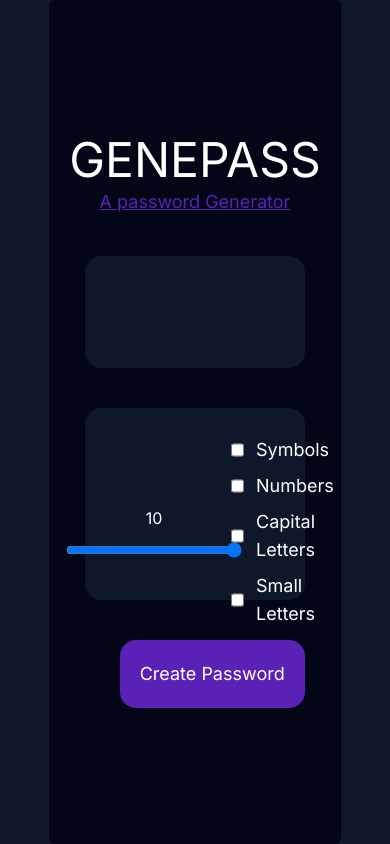
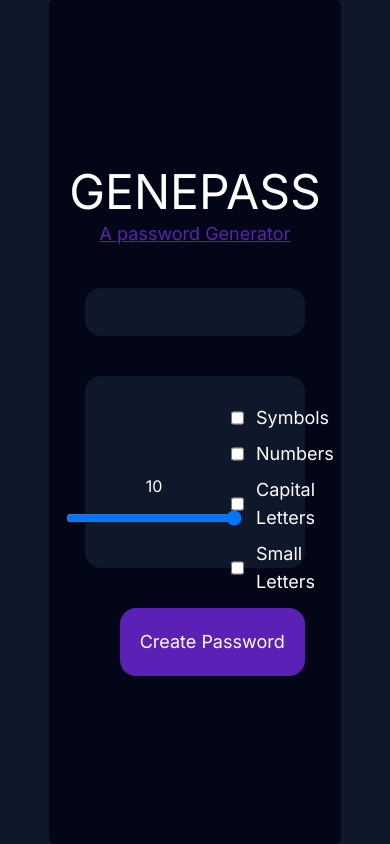
Before and after one commit to romulomelendez/genepass-api, a Next.js app in the folder frontend/: page / in a window 390 px wide. Built offline with nearby package versions, Linux system fonts and the light colour scheme.

Commit message:
Feat: Password display updated to mobile first concept design

```diff
--- a/frontend/src/app/page.tsx
+++ b/frontend/src/app/page.tsx
@@ -12,7 +12,7 @@ const Home: React.FC = () => {
 
         {/* Password Display */}
         <section className="w-9/12">
-          <input type="text" className="p-2 w-full h-28 text-violet-700 text-5xl rounded-2xl outline-none text-center bg-slate-900" />
+          <input type="text" className="p-2 w-full h-15 text-violet-700 text-2xl rounded-2xl outline-none text-center bg-slate-900" />
         </section>
 
         {/* Action buttons */}
```
